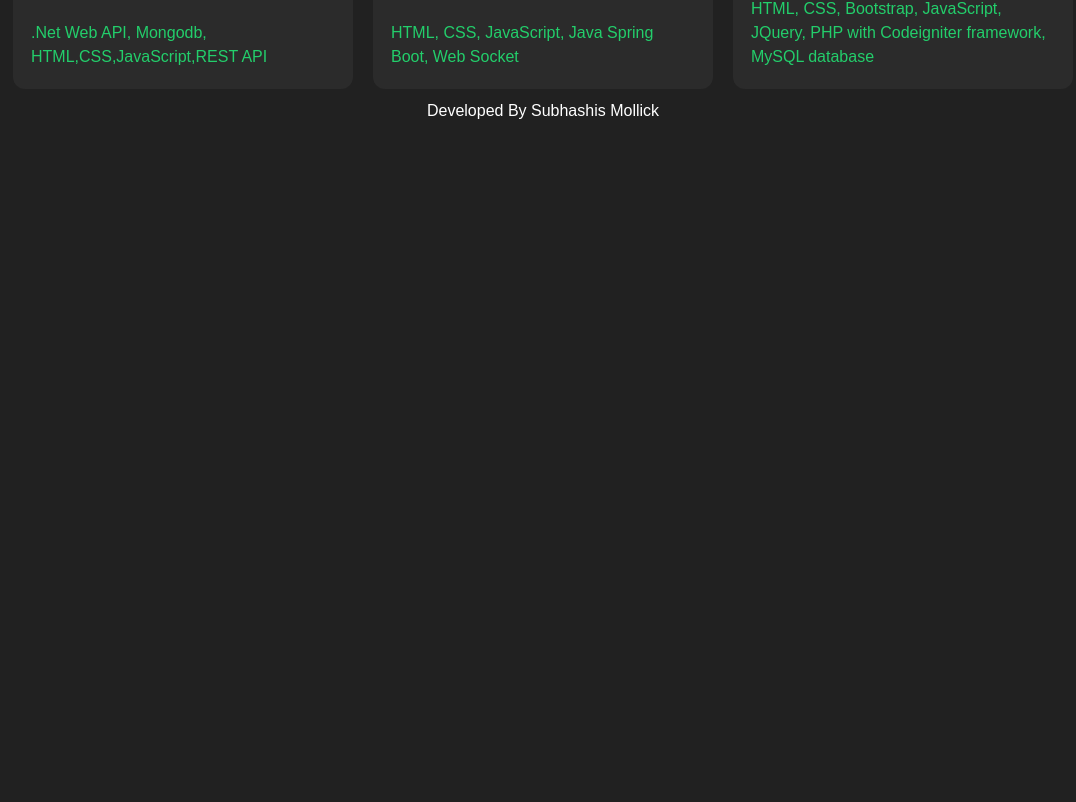
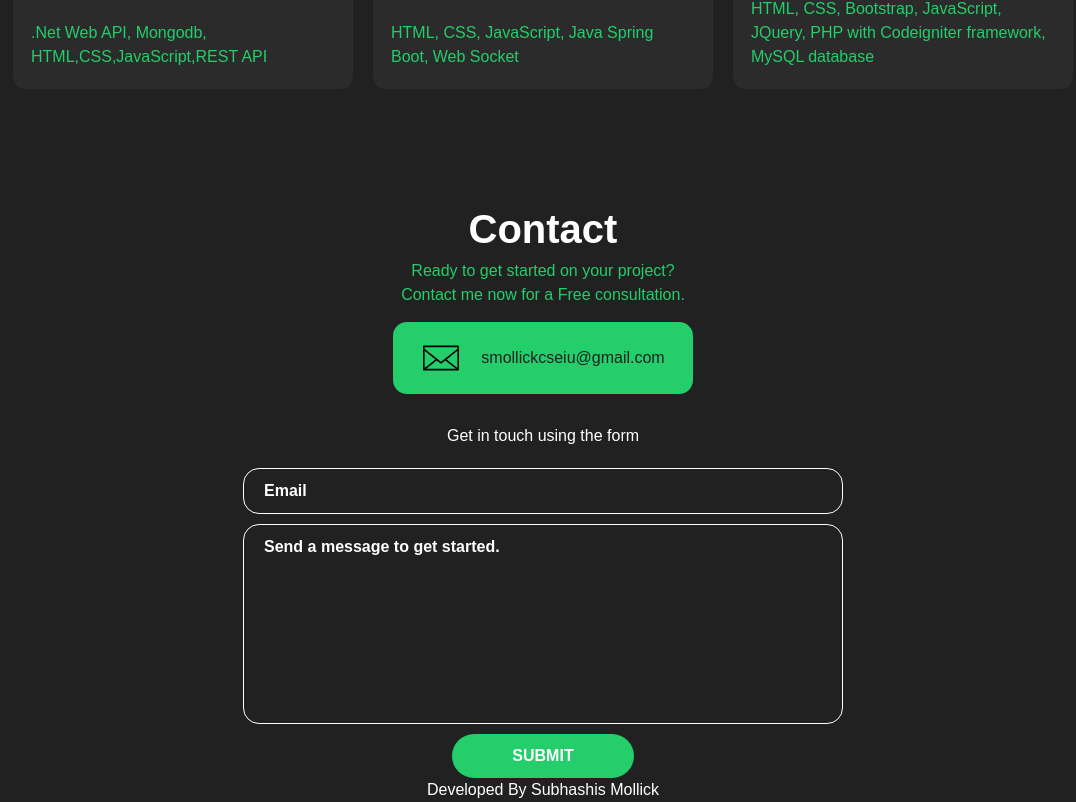
Before and after one commit to subhashiscse/My-Portfolio, a React (Vite) app: page / in a window 1280 px wide. Shown: the part 2259-3061 px from the top of the page, without its empty margins (97-1173 px from the left). Before the commit the page ends 2382 px from the top, so only its background shows below. Built offline with nearby package versions, Linux system fonts and the light colour scheme.

Commit message:
Add Contact section

```diff
--- a/package.json
+++ b/package.json
@@ -13,13 +13,16 @@
     "preview": "vite preview"
   },
   "dependencies": {
+    "@formspree/react": "^2.5.1",
     "react": "^18.2.0",
     "react-dom": "^18.2.0",
     "react-router-dom": "^6.21.2",
     "react-router-hash-link": "^2.4.3",
     "react-tilt": "^1.0.2",
+    "react-toastify": "^10.0.3",
     "react-tsparticles": "^2.12.2",
-    "styled-components": "^6.1.8"
+    "styled-components": "^6.1.8",
+    "validator": "^13.11.0"
   },
   "devDependencies": {
     "@types/react": "^18.2.43",
--- a/src/components/Body/Body.jsx
+++ b/src/components/Body/Body.jsx
@@ -5,6 +5,7 @@ import { About } from "../About/About.jsx"
 import { Project } from "../Project/Project.jsx";
 import { Education } from "../Education/Education.jsx";
 import { Skill } from "../Skill/Skill.jsx";
+import { Contact } from "../Contact/Contact.jsx";
 
 
 
@@ -258,6 +259,7 @@ class Body extends Component {
                 <Skill/>
                 <Education/>
                 <Project/>
+                <Contact/>
             </Container>
         );
     }
--- /dev/null
+++ b/src/components/Contact/Contact.jsx
@@ -0,0 +1,24 @@
+import { Container } from "./styles";
+import emailIcon from "../../assets/email-icon.svg";
+import { Form } from "../Form/Form";
+
+
+export function Contact(){
+
+  return(
+    <Container id="contact">
+      <header>
+        <h2 className='font-bold'>Contact</h2>
+        <p>Ready to get started on your project? </p>
+        <p>Contact me now for a Free consultation.</p>
+      </header>
+      <div className="contacts">
+        <div>
+        <a href="mailto:smollickcseiu@gmail.com"><img src={emailIcon} alt="Email"/></a>
+          <a href="mailto:smollickcseiu@gmail.com">smollickcseiu@gmail.com</a>
+        </div>
+      </div>
+      <Form></Form>
+    </Container>
+  )
+}
--- /dev/null
+++ b/src/components/Contact/styles.js
@@ -0,0 +1,75 @@
+import styled from "styled-components";
+
+
+export const Container = styled.section`
+  margin-top: 10rem;
+
+  header{
+    text-align: center;
+    h2{
+      text-align: center;
+      font-size: 4rem;
+    }
+    p{
+      color: var(--green);
+      font-weight: 500;
+    }
+  }
+
+  .contacts{
+    display: flex;
+    align-items: center;
+    justify-content: center;
+    gap: 2rem;
+    place-items: center;
+    margin-top: 1.5rem;
+    div{
+      display: flex;
+      align-items: center;
+      justify-content: center;
+      width: 50%;
+      max-width: 30rem;
+      gap: 2rem;
+      background-color: var(--green);
+      border-radius: 1.4rem;
+      padding: 1.6rem 2.8rem;
+      transition: background-color 0.25s;
+      img{
+        width: 4rem;
+      }
+      a{
+        color: var(--black);
+        font-weight: 500;
+      }
+      &:hover{
+        background-color: var(--pink);
+        a{
+          color: #FFF;
+        }
+      }
+    }
+  }
+
+
+  @media(max-width: 960px){
+    .contacts{
+      flex-direction: column;
+      div{
+        width: 100%;
+
+      }
+    }
+  }
+
+`
+/* old one - 2/1/2023 -
+@media(max-width: 960px){
+    .contacts{
+      flex-direction: column;
+      div{
+        width: 100%;
+        flex-direction: column;
+      }
+    }
+
+*/
--- /dev/null
+++ b/src/components/Form/Form.jsx
@@ -0,0 +1,87 @@
+import { Container, ContainerSucces } from './styles'
+import { useForm, ValidationError } from '@formspree/react'
+import { toast, ToastContainer } from 'react-toastify'
+import { useEffect, useState } from 'react'
+import validator from 'validator'
+
+export function Form() {
+  const [state, handleSubmit] = useForm('xknkpqry')
+
+  const [validEmail, setValidEmail] = useState(false)
+  const [message, setMessage] = useState('')
+
+  function verifyEmail(email) {
+    if (validator.isEmail(email)) {
+      setValidEmail(true)
+    } else {
+      setValidEmail(false)
+    }
+  }
+
+  useEffect(() => {
+    if (state.succeeded) {
+      toast.success('Email successfully sent!', {
+        position: toast.POSITION.BOTTOM_LEFT,
+        pauseOnFocusLoss: false,
+        closeOnClick: true,
+        hideProgressBar: false,
+        toastId: 'succeeded',
+      })
+    }
+  })
+  if (state.succeeded) {
+    return (
+      <ContainerSucces>
+        <h3>Thanks for getting in touch!</h3>
+        <button
+          onClick={() => {
+            window.scrollTo({ top: 0, behavior: 'smooth' })
+          }}
+        >
+          Back to the top
+        </button>
+        <ToastContainer />
+      </ContainerSucces>
+    )
+  }
+
+  return (
+    <Container>
+      <h2>Get in touch using the form</h2>
+      <form onSubmit={handleSubmit}>
+        <input
+          placeholder="Email"
+          id="email"
+          type="email"
+          name="email"
+          onChange={(e) => {
+            verifyEmail(e.target.value)
+          }}
+          required
+        />
+        <ValidationError prefix="Email" field="email" errors={state.errors} />
+        <textarea
+          required
+          placeholder="Send a message to get started."
+          id="message"
+          name="message"
+          onChange={(e) => {
+            setMessage(e.target.value)
+          }}
+        />
+        <ValidationError
+          prefix="Message"
+          field="message"
+          errors={state.errors}
+        />
+        <button class="bg-primary-500 hover:bg-pink-700 text-white font-bold px-4 rounded-full"
+          variant="contained"
+          disabled={state.submitting}
+        >
+          Submit
+        </button>
+      </form>
+      <ToastContainer />
+    </Container>
+  )
+}
--- /dev/null
+++ b/src/components/Form/styles.js
@@ -0,0 +1,71 @@
+import styled from "styled-components";
+
+
+export const Container = styled.div`
+  margin-top: 3rem;
+  display: grid;
+  place-items: center;
+  h2{
+    text-align: center;
+    margin-bottom: 2rem;
+  }
+  form{
+    display: flex;
+    flex-direction: column;
+    text-align: center;
+    align-items: center;
+    gap: 1rem;
+    width: 100%;
+    input, textarea{
+      width: 60rem;
+      padding: 1rem 2rem;
+      border-radius: 1.6rem;
+      outline: none;
+      border: none;
+      background:none;
+      border: 1px solid #FFF;
+      color: white;
+      font-weight: 600;
+      &::placeholder{
+        color: #FFF;
+      }
+    }
+
+    textarea{
+      height: 20rem;
+      overflow-y: auto;
+      resize: none;
+    }
+
+    button{
+      padding: 1rem 6rem;
+      text-transform: uppercase;
+    }
+
+  }
+
+  @media (max-width: 740px){
+    form{
+      width: 100%;
+
+      input,textarea{
+        width: 100%;
+      }
+    }
+  }
+`
+
+
+export const ContainerSucces = styled.div`
+  margin-top: 10rem;
+  text-align: center;
+
+  button{
+    border-radius: 0.6rem;
+    padding: 1rem;
+    margin-top: 0.8rem;
+    text-transform: uppercase;
+    text-align: center;
+    color: #fbfbfb;
+  }
+`
```
Also changed, not shown: 1 other file (tests, documents, lock files or other folders).
